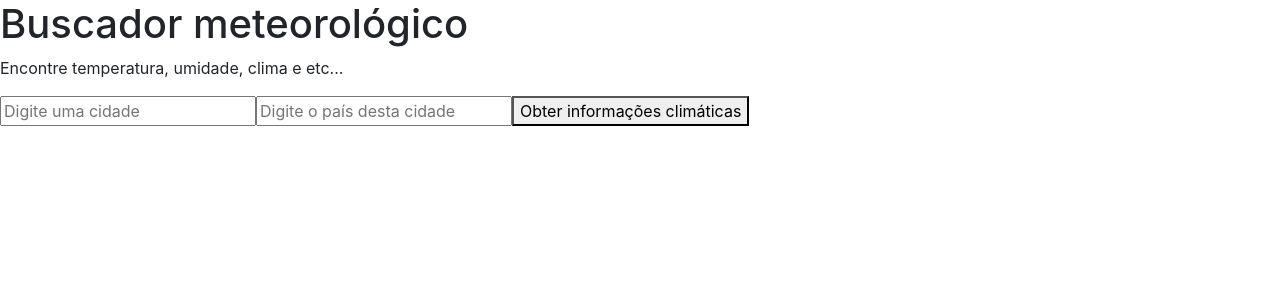
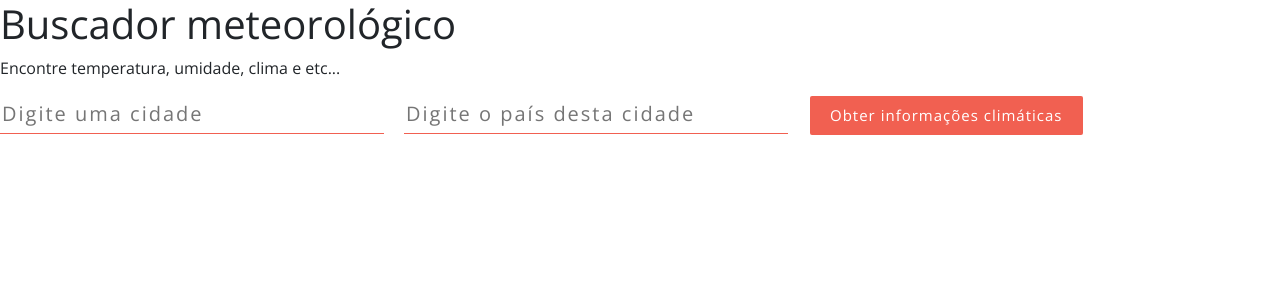
Before and after one commit to GuilhermeBorges3Ddev/SMARKIO, a React (Create React App) app in the folder front-end/: page / in a window 1280 px wide. Shown: the top 300 px of the page. Built offline with nearby package versions, Linux system fonts and the light colour scheme.

Commit message:
Arquitetura de estilos criada

```diff
--- a/front-end/src/ComponenteMain/App.js
+++ b/front-end/src/ComponenteMain/App.js
@@ -1,5 +1,6 @@
 import React from 'react';
-import './App.css';
+import './EstiloMain/App.css';
+import './EstiloMain/bg.jpg';
 
 //Importação dos componentes carregados dentro de App()
 import Titulos from '../Componentes/Titulos';
--- /dev/null
+++ b/front-end/src/ComponenteMain/EstiloMain/App.css
@@ -0,0 +1,127 @@
+@import url('https://fonts.googleapis.com/css?family=Merriweather:100,200,300,300i,400,400i,700');
+@import url('https://fonts.googleapis.com/css?family=Roboto+Slab:400,700');
+@import url('https://fonts.googleapis.com/css?family=Open+Sans:300,400');
+
+body {
+  font-family: "Open Sans", serif;
+}
+
+.wrapper {
+  background: linear-gradient(to right, #e67e22, #e74c3c);
+  height: 100vh;
+  display: flex;
+  justify-content: center;
+  align-items: center;
+}
+
+.main {
+  height: 90vh;
+  background: #fff;
+  box-shadow: 0px 13px 40px -13px rgba(0,0,0,0.75);
+  width: 80%;
+  margin: 0 auto;
+}
+
+.title-container {
+  height: 90vh;
+  background: url("./bg.jpg") center center no-repeat;
+  background-size: cover;
+  display: flex;
+  align-items: center;
+  justify-content: center;
+  text-align: center;
+  color: #000;
+}
+
+.title-container__title {
+  font-size: 50px;
+  letter-spacing: 2px;
+  line-height: 1.3;
+  font-family: 'Roboto Slab', serif;
+}
+
+.title-container__subtitle {
+  font-style: italic;
+  font-weight: 100;
+  letter-spacing: 1px;
+  line-height: 1.5;
+  font-family: "Merriweather", serif;
+}
+
+.form-container {
+  background-color: #2c3e50;
+  height: 90vh;
+  padding-top: 100px;
+  padding-left: 50px;
+}
+
+input[type="text"] {
+  background-color: transparent;
+  border: 0;
+  border-bottom: solid 1px #f16051;
+  width: 30%;
+  padding-bottom: 4px;
+  color: #fff !important;
+  font-weight: lighter;
+  letter-spacing: 2px;
+  margin-bottom: 30px;
+  margin-right: 20px;
+  font-size: 20px;
+}
+
+input[type="text"] {
+    outline: none;
+}
+
+input:-webkit-autofill {
+    -webkit-box-shadow: 0 0 0 30px #2c3e50 inset;
+    -webkit-text-fill-color: #fff !important;
+}
+
+button {
+  border: 0;
+  padding: 8px 20px;
+  margin: 0 2px;
+  border-radius: 2px;
+  font-weight: lighter;
+  letter-spacing: 1px;
+  font-size: 15px;
+  cursor: pointer;
+  background-color: #f16051;
+  color: #fff;
+  font-weight: 100;
+}
+
+button:active {
+  outline: none;
+}
+
+.weather__info {
+  width: 60%;
+  font-size: 20px;
+  font-weight: 200;
+  letter-spacing: 2px;
+}
+
+.weather__key {
+  color: #f16051;
+  border-bottom: solid 2px rgba(255,255,255,0.06);
+  padding: 20px 0 20px 0;
+  font-weight: 400;
+}
+
+.weather__key:last-child {
+  border: 0;
+}
+
+.weather__value {
+  color: #fff;
+  font-weight: 200;
+}
+
+.weather__error {
+  color: #f16051;
+  font-size: 20px;
+  letter-spacing: 1px;
+  font-weight: 200;
+}
--- a/front-end/src/index.js
+++ b/front-end/src/index.js
@@ -6,6 +6,7 @@
 
 import './index.css';
 import App from './ComponenteMain/App';
+import "./ComponenteMain/EstiloMain/App.css";
 import * as serviceWorker from './serviceWorker';
 
 ReactDOM.render(<App />, document.getElementById('root'));
```
Also changed, not shown: front-end/src/ComponenteMain/App.css (deleted), front-end/src/ComponenteMain/EstiloMain/bg.jpg (added).
